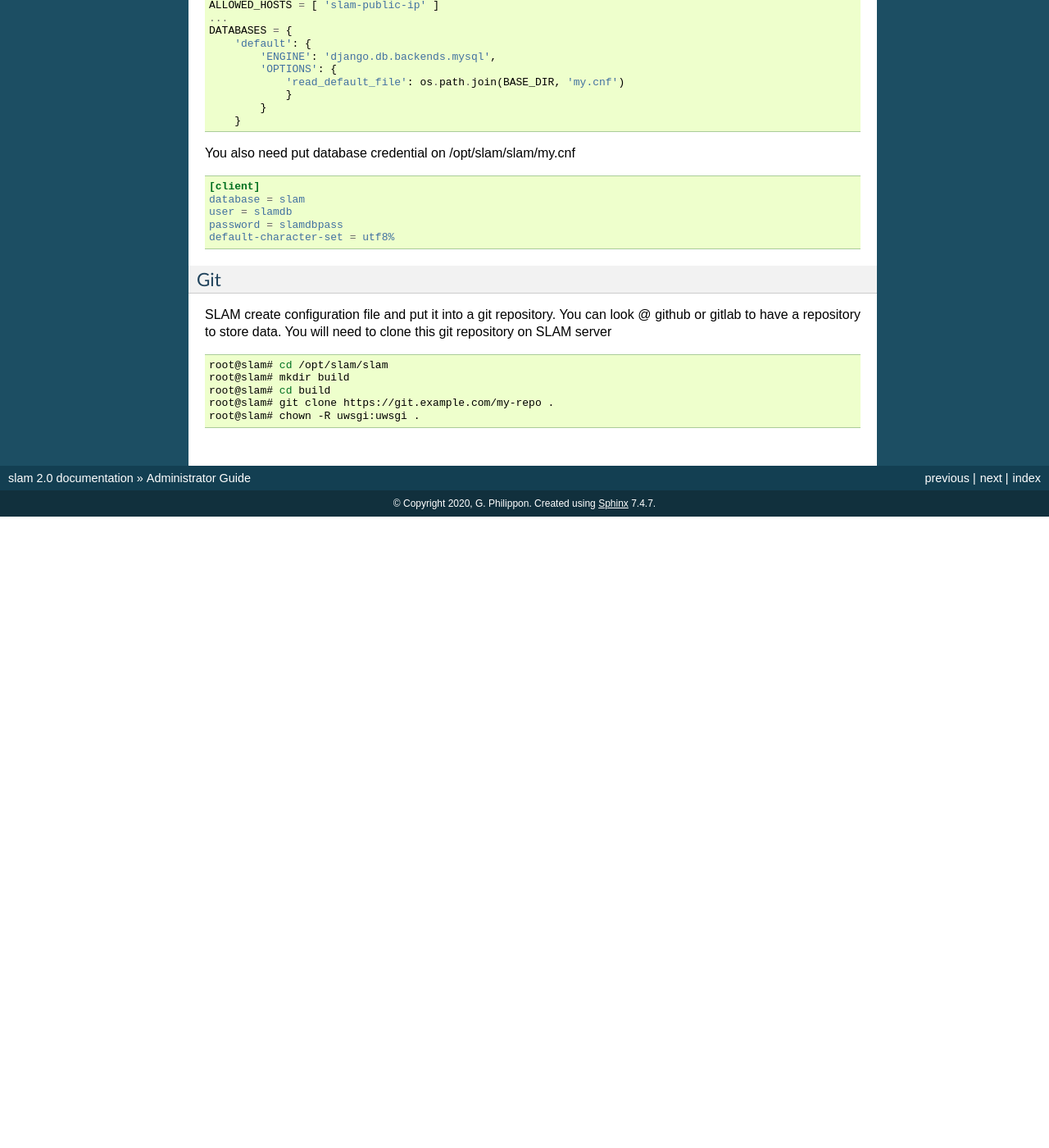
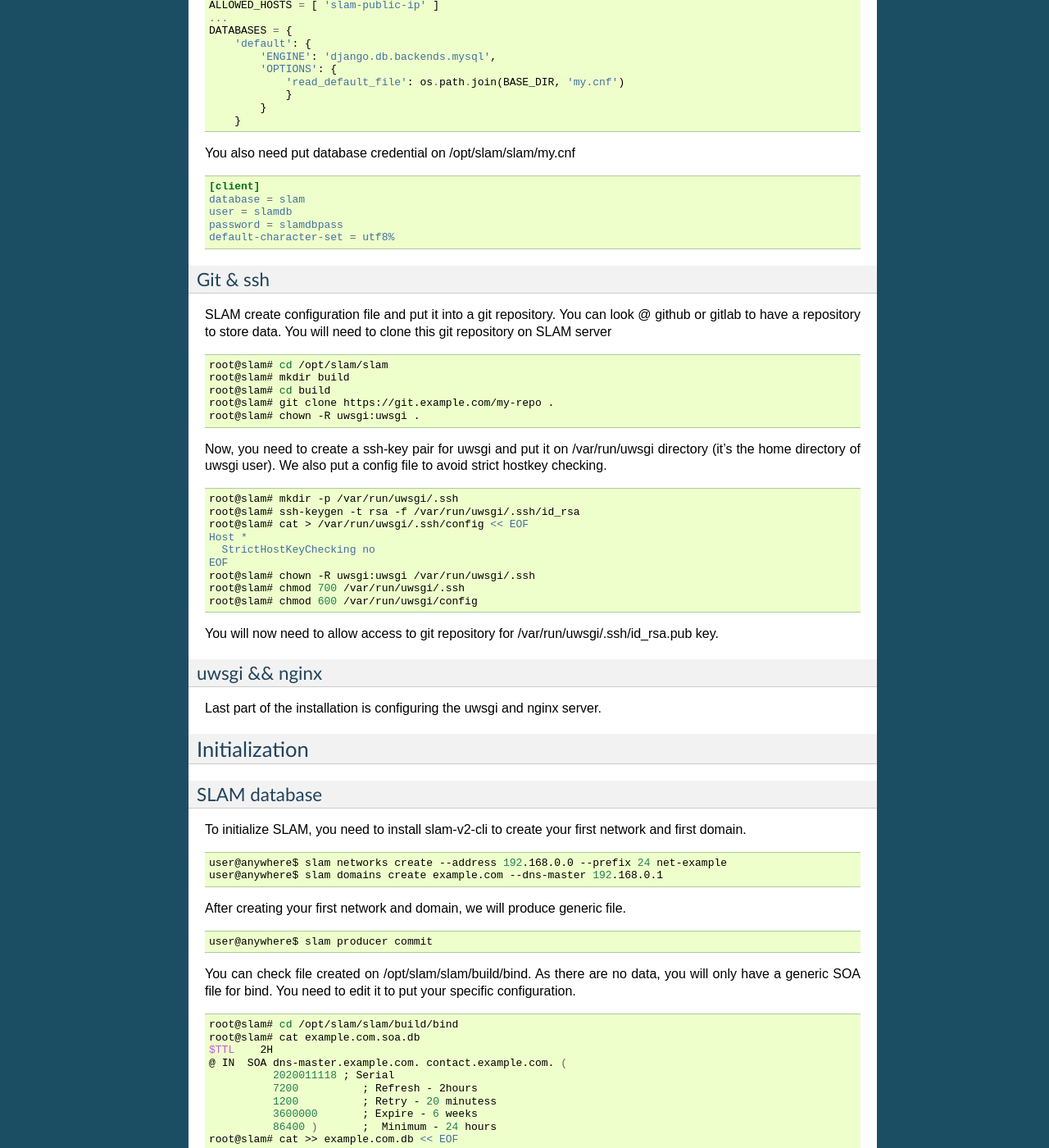
Before and after one commit to guillaume-philippon/slam-v2, a Sphinx documentation site: the page built from doc/source/admin.rst, in a window 1280 px wide and 1400 px high, scrolled down 1108 px. Shown: the whole window at 82% size. Built offline with Sphinx 7.4.7, drawn with Linux system fonts in a browser that asks for light colours; before the commit the page ends 1738 px from its top, so only the background shows below that; some of the changed text lies outside the part shown.

Commit message:
Improve installation documentation

```diff
--- a/doc/source/admin.rst
+++ b/doc/source/admin.rst
@@ -88,8 +88,8 @@ You also need put database credential on /opt/slam/slam/my.cnf
     password = slamdbpass
     default-character-set = utf8%
 
-Git
-###
+Git & ssh
+#########
 
 SLAM create configuration file and put it into a git repository. You can look @ github or gitlab to
 have a repository to store data. You will need to clone this git repository on SLAM server
@@ -101,3 +101,116 @@ have a repository to store data. You will need to clone this git repository on S
     root@slam# cd build
     root@slam# git clone https://git.example.com/my-repo .
     root@slam# chown -R uwsgi:uwsgi .
+
+Now, you need to create a ssh-key pair for uwsgi and put it on /var/run/uwsgi directory (it's the
+home directory of uwsgi user). We also put a config file to avoid strict hostkey checking.
+
+.. code-block:: bash
+
+    root@slam# mkdir -p /var/run/uwsgi/.ssh
+    root@slam# ssh-keygen -t rsa -f /var/run/uwsgi/.ssh/id_rsa
+    root@slam# cat > /var/run/uwsgi/.ssh/config << EOF
+    Host *
+      StrictHostKeyChecking no
+    EOF
+    root@slam# chown -R uwsgi:uwsgi /var/run/uwsgi/.ssh
+    root@slam# chmod 700 /var/run/uwsgi/.ssh
+    root@slam# chmod 600 /var/run/uwsgi/config
+
+You will now need to allow access to git repository for /var/run/uwsgi/.ssh/id_rsa.pub key.
+
+uwsgi && nginx
+##############
+
+Last part of the installation is configuring the uwsgi and nginx server.
+
+Initialization
+--------------
+
+SLAM database
+#############
+
+To initialize SLAM, you need to install slam-v2-cli to create your first network and first domain.
+
+.. code-block:: bash
+
+    user@anywhere$ slam networks create --address 192.168.0.0 --prefix 24 net-example
+    user@anywhere$ slam domains create example.com --dns-master 192.168.0.1
+
+After creating your first network and domain, we will produce generic file.
+
+.. code-block:: bash
+
+    user@anywhere$ slam producer commit
+
+You can check file created on /opt/slam/slam/build/bind. As there are no data, you will
+only have a generic SOA file for bind. You need to edit it to put your specific configuration.
+
+.. code-block:: bash
+
+    root@slam# cd /opt/slam/slam/build/bind
+    root@slam# cat example.com.soa.db
+    $TTL    2H
+    @ IN  SOA dns-master.example.com. contact.example.com. (
+              2020011118 ; Serial
+              7200          ; Refresh - 2hours
+              1200          ; Retry - 20 minutess
+              3600000       ; Expire - 6 weeks
+              86400 )       ;  Minimum - 24 hours
+    root@slam# cat >> example.com.db << EOF
+    ; Include some local configuration
+    $INCLUDE /var/named/example.com.local.db
+    ; Include slam configuration
+    $INCLUDE /var/named/slam/bind/example.com.db
+    EOF
+
+Services servers
+################
+
+Now, let's go to your DNS server (close to the same for DHCP or freeradius)
+
+.. code-block:: bash
+
+    # We first create a ssh-key, we will grant access to git repository
+    root@dns# ssh-keygen -t rsa
+    # We will clone the git repo
+    root@dns# mkdir -p /var/named/slam
+    root@dns# cd /var/named/slam
+    root@dns# git clone https://git.example.com/my-repo .
+
+We will also need to create a small bash script that will be call by SLAM when it want
+to modify DNS record
+
+.. code-block:: bash
+
+    root@dns# cat > /usr/local/bin/slam-agent << EOF
+    #!/bin/bash
+    SLAM_DIR=/var/named/slam
+    SLAM_SERVICES=named
+
+    cd $SLAM_DIR
+    git pull
+    systemctl restart $SLAM_SERVICES
+    EOF
+    root@dns# chmod +x /usr/local/bin/slam-agent
+
+And finaly all access to slam server in dns server
+
+.. code-block:: bash
+
+    root@slam# ssh-copy-id root@dns
+
+First publish
+#############
+
+Now, on your slam client machine, you can ask for publishing
+
+.. code-block:: bash
+
+    user@anywhere$ slam producer publish
+
+This action will:
+
+* trig a git commit and git push action
+* attempt a ssh connection to every dns, dhcp or freeradius declared and launch
+  /usr/local/bin/slam-agent script
--- a/doc/source/intro.rst
+++ b/doc/source/intro.rst
@@ -25,8 +25,10 @@ For web interface:
 For backend:
 
 * Django_
+* git_
+
+For documentation:
 * Sphinx_
-* git_
 
 .. _ISC-DHCP: https://www.isc.org/dhcp/
 .. _ISC-Bind9: https://www.isc.org/bind/
```
